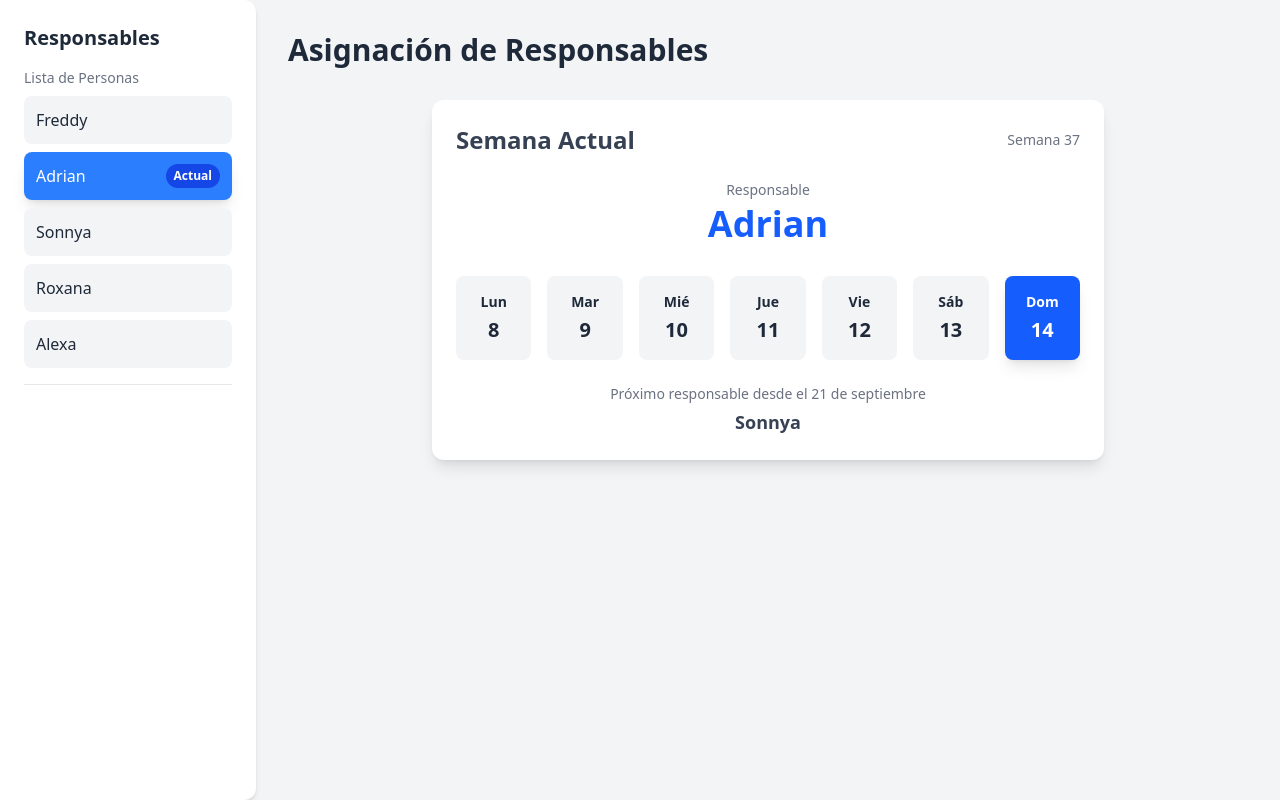
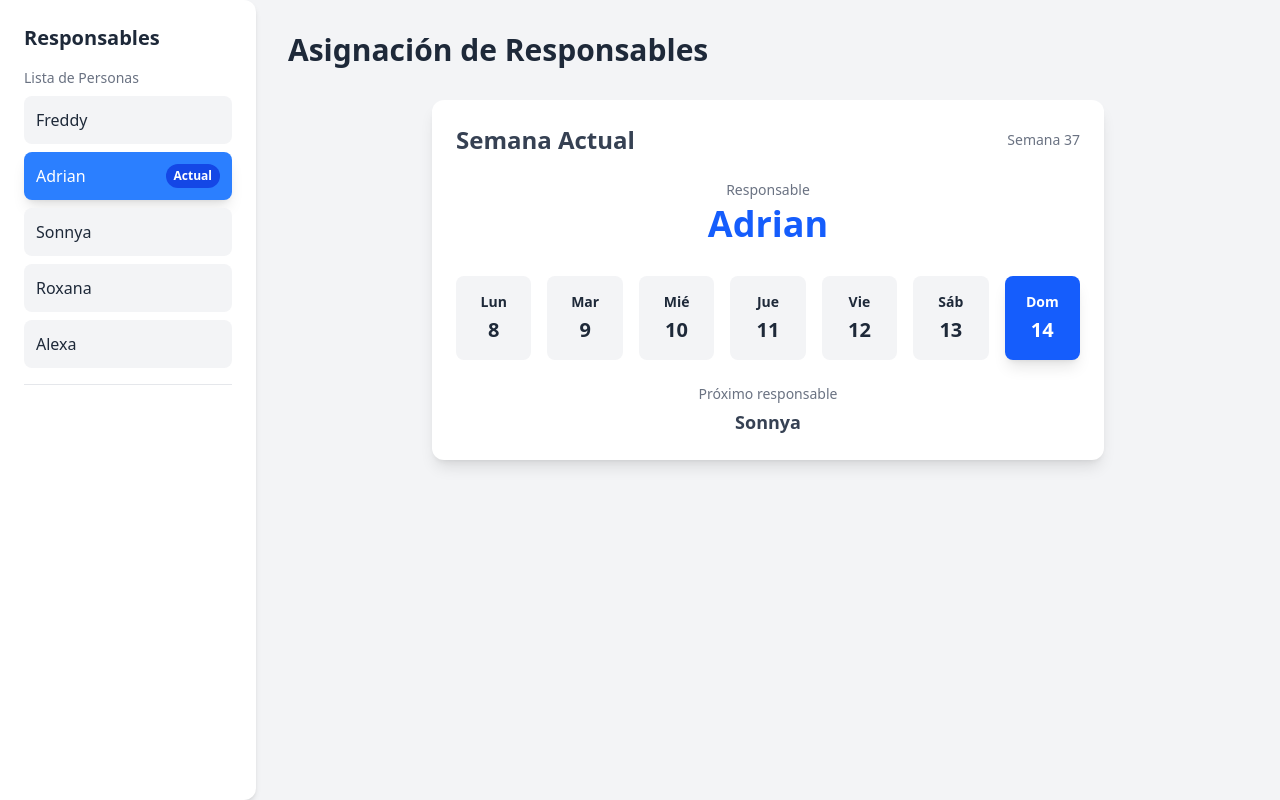
Before and after one commit to eslan21/codespaces-react, a React (Vite) app: page / in a window 1280 px wide. Built offline with nearby package versions, Linux system fonts and the light colour scheme.

Commit message:
Arreglo menor

```diff
--- a/index.html
+++ b/index.html
@@ -15,7 +15,7 @@
       user's mobile device or desktop. See https://developers.google.com/web/fundamentals/web-app-manifest/
     -->
     <link rel="manifest" href="/manifest.json" />
-    <title>React App</title>
+    <title>LA Cacha App</title>
   </head>
   <body>
     <noscript>You need to enable JavaScript to run this app.</noscript>
--- a/src/App.jsx
+++ b/src/App.jsx
@@ -50,7 +50,7 @@ function App() {
           <Calendar currentDate={currentDate} />
           <div className="text-center mt-6">
             <p className="text-gray-500 text-sm">
-              Próximo responsable desde el {new Date(currentDate.getTime() + 7 * 24 * 60 * 60 * 1000).getDate()} de {new Date(currentDate.getTime() + 7 * 24 * 60 * 60 * 1000).toLocaleString('es-ES', { month: 'long' })}
+              Próximo responsable
             </p>
             <p className="text-lg font-semibold text-gray-700 mt-1">{nextResponsibleName}</p>
           </div>
```
